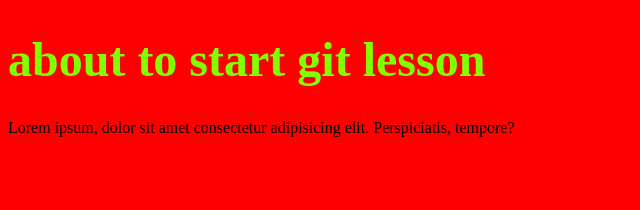
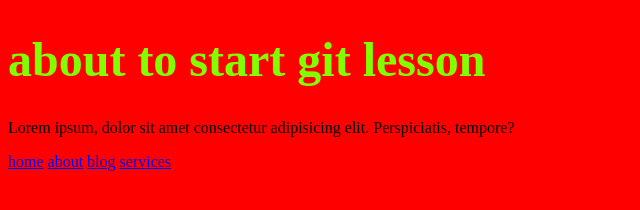
Before and after one commit to Dev-inspired/git-test, a plain HTML site: page index.html in a window 1280 px wide. Shown: the whole page, without its empty margins (0-640 px from the left). Drawn offline with Linux system fonts and the light colour scheme.

Commit message:
added navigation bar

```diff
--- a/index.html
+++ b/index.html
@@ -10,5 +10,11 @@
 <body>
     <h1>about to start git lesson</h1>
     <p>Lorem ipsum, dolor sit amet consectetur adipisicing elit. Perspiciatis, tempore?</p>
+    <nav class="navbar">
+        <a href="#">home</a>
+        <a href="#">about</a>
+        <a href="#">blog</a>
+        <a href="#">services</a>
+    </nav>
 </body>
 </html>
```
